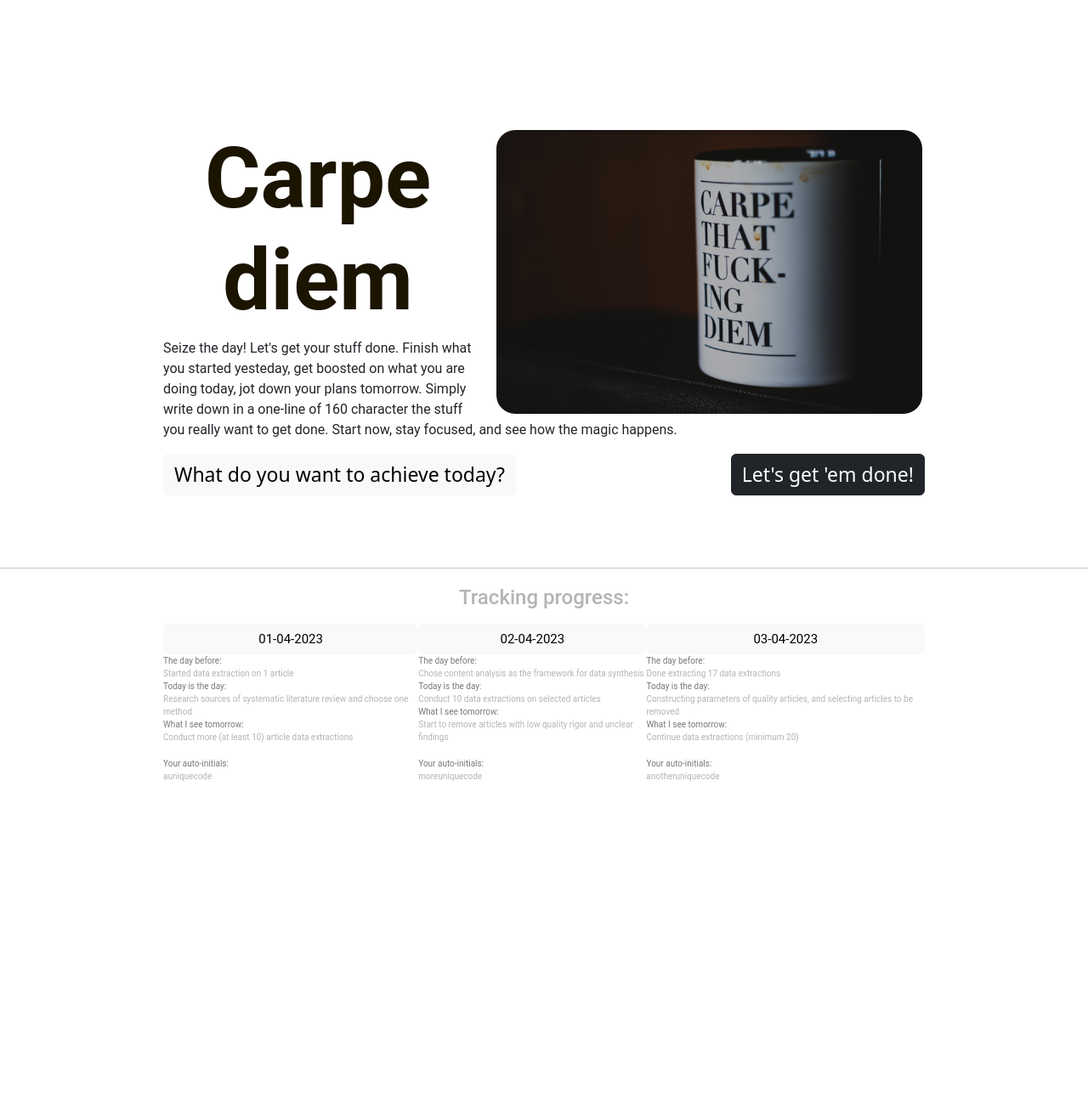
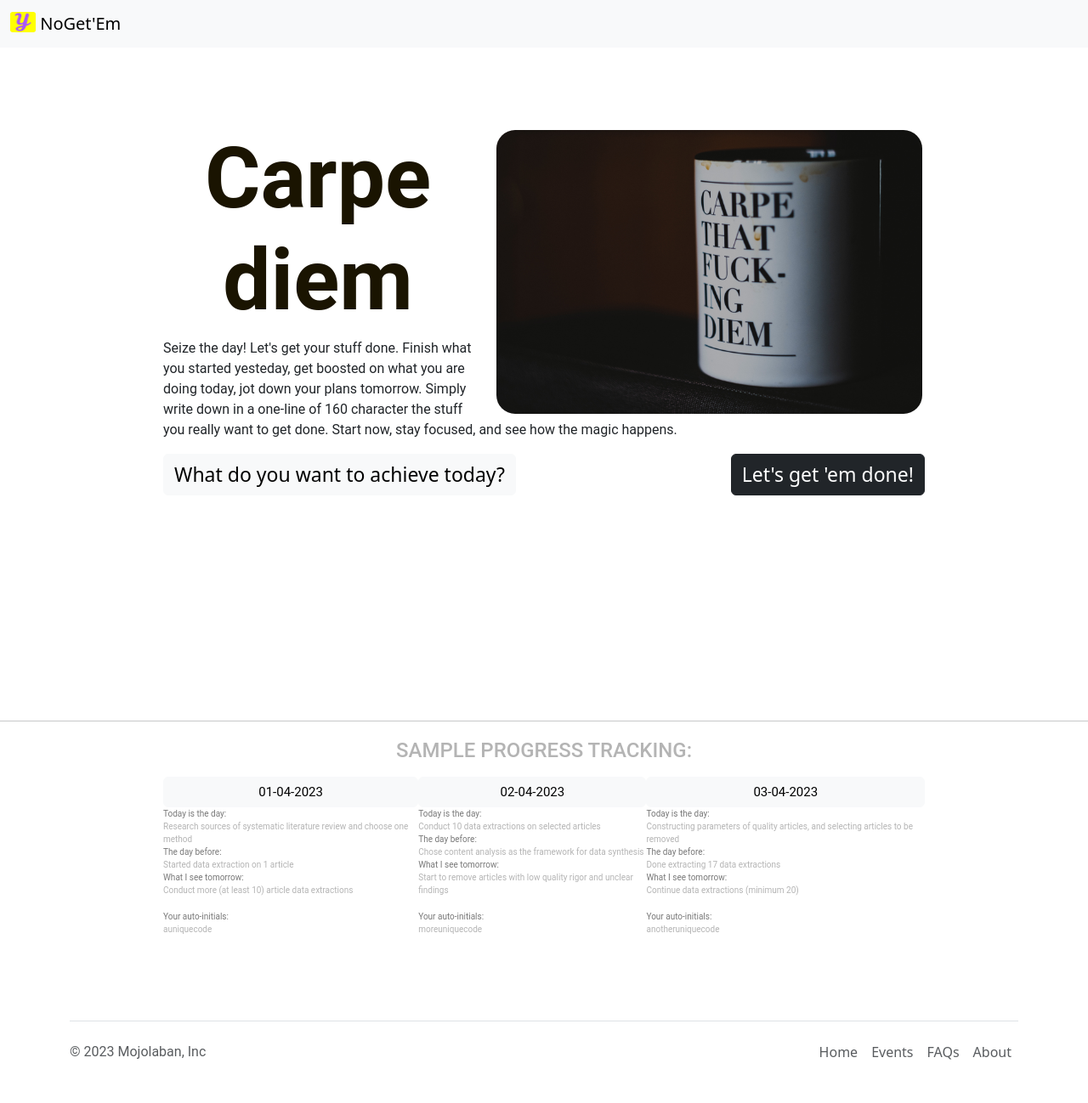
Before and after one commit to mojolaban/carem-website, a Flask app: page / in a window 1280 px wide. Shown: the whole page at 85% size. Before the commit the page ends 919 px from the top, so only its background shows below. Run offline with Flask 2, Linux system fonts and the light colour scheme.

Commit message:
adding functional and aesthetic items

```diff
--- /dev/null
+++ b/templates/footer.html
@@ -0,0 +1,17 @@
+
+<div class="container">
+  <footer class="d-flex flex-wrap justify-content-between align-items-center py-3 my-4 border-top">
+    <p class="col-md-4 mb-0 text-body-secondary">&copy; 2023 Mojolaban, Inc</p>
+
+    <a href="/" class="col-md-4 d-flex align-items-center justify-content-center mb-3 mb-md-0 me-md-auto link-body-emphasis text-decoration-none">
+      <svg class="bi me-2" width="40" height="32"><use xlink:href="#bootstrap"/></svg>
+    </a>
+
+    <ul class="nav col-md-4 justify-content-end">
+      <li class="nav-item"><a href="https://jovian.com" target="_blank" class="nav-link px-2 text-body-secondary">Home</a></li>
+      <li class="nav-item"><a href="https://jovian.com/learn/web-development-with-python-and-flask" target="_blank" class="nav-link px-2 text-body-secondary">Events</a></li>
+      <li class="nav-item"><a href="mailto:yari8007@colorado.edu?subject=Hello%20-%20Carem%20Website&body=Hi%20there!%0D%0A%0D%0AI%20just%20come%20by%20your%20carem-website%20from%20Jovian's%20tutorial.%0D%0AMy%20name%20is%20%3Cyour%20name%20here%3E%2C%20I%20have%20some%20questions%2Fcomments%20on%20%3Cyour%20text%20here%3E.%0D%0A%0D%0ARegards%2C%0D%0A%3Cyour%20name%20here%3E%0D%0A%0D%0A" class="nav-link px-2 text-body-secondary">FAQs</a></li>
+      <li class="nav-item"><a href="https://github.com/mojolaban/carem-website" class="nav-link px-2 text-body-secondary">About</a></li>
+    </ul>
+  </footer>
+</div>
--- a/templates/home.html
+++ b/templates/home.html
@@ -4,8 +4,11 @@
     <meta charset="utf-8">
     <meta name="viewport" content="width=device-width, initial-scale=1">
         <link href="https://cdn.jsdelivr.net/npm/bootstrap@5.3.0-alpha3/dist/css/bootstrap.min.css" rel="stylesheet" integrity="sha384-KK94CHFLLe+nY2dmCWGMq91rCGa5gtU4mk92HdvYe+M/SXH301p5ILy+dN9+nJOZ" crossorigin="anonymous">
+
     <title>Carpe Diem!</title>
+
     <link rel="shortcut icon" href="{{ url_for('static', filename='favicon.png') }}">
+
     <style>
       h1 {
         font-size: 100px; font-family: Roboto; font-weight: bold;
@@ -38,7 +41,7 @@
       }
       #below-container{
         max-width: 70%;
-        margin: 15px auto;
+        margin: 100px auto;
         justify-content: between;
         align-items: center;
         font-size: 10px;
@@ -49,8 +52,10 @@
   </head>
 
   <body>
+
+    {% include 'nav.html' %}
     <div id="container">
-        <img id="banner" src="https://carem-website.mojolaban.repl.co/static/banner-carem2.jpg" height="320">
+        <img id="banner" class="d-none d-md-block" src="https://carem-website.mojolaban.repl.co/static/banner-carem2.jpg" height="320">
         <h1>Carpe diem</h1>
           <p class="mt-2">
             Seize the day! Let's get your stuff done. Finish what you started yesteday, get boosted on what you are doing today, jot down your plans tomorrow. Simply write down in a one-line of 160 character the stuff you really want to get done. Start now, stay focused, and see how the magic happens.
@@ -58,20 +63,21 @@
 <button id="button1" type="button" class="btn btn-light">What do you want to achieve today?</button>
 <button id="button2" type="button" class="btn btn-dark">Let's get 'em done!</button>
     </div>
-        <hr id="line" size=1 style='margin-top:10px'>
+
     <div>
+      <hr size=0.5 style='margin-top:330px'>
       <h4 class="text-center" style='color: rgb(180,180,180); margin-bottom:16px;margin-top:20px;font-family: Roboto'>
-       Tracking progress:
+       SAMPLE PROGRESS TRACKING:
       </h4>
     </div>
+
     <div id="below-container" class="d-flex justify-content-between mt-auto">
       {% for plan in plans %}
         {% include 'planitem.html' %}
       {% endfor %}
-
-
     </div>
 
+    {% include 'footer.html' %}
 
   </body>
 
--- /dev/null
+++ b/templates/nav.html
@@ -0,0 +1,8 @@
+<nav class="navbar bg-body-tertiary fixed-top">
+  <div class="container-fluid">
+    <a class="navbar-brand" href="#">
+      <img src="/static/favicon.png" alt="Logo" width="30" height="24" class="d-inline-block align-text-top">
+      NoGet'Em
+    </a>
+  </div>
+</nav>
--- a/templates/planitem.html
+++ b/templates/planitem.html
@@ -8,15 +8,15 @@
     </div>
   </div>
   {% endif %}
+  {% if 'today' in plan %}
+  <div style='color:rgb(120,120,120)'>
+    Today is the day: </div>
+  <div> {{plan['today']}}</div>
+  {% endif %}
   {% if 'yesterday' in plan %}
   <div style='color:rgb(120,120,120)'>
     The day before: </div>
   <div> {{plan['yesterday']}}</div>
-  {% endif %}
-  {% if 'today' in plan %}
-  <div style='color:rgb(120,120,120)'>
-    Today is the day: </div>
-  <div> {{plan['today']}}</div>
   {% endif %}
   {% if 'tomorrow' in plan %}
   <div style='color:rgb(120,120,120)'>
```
